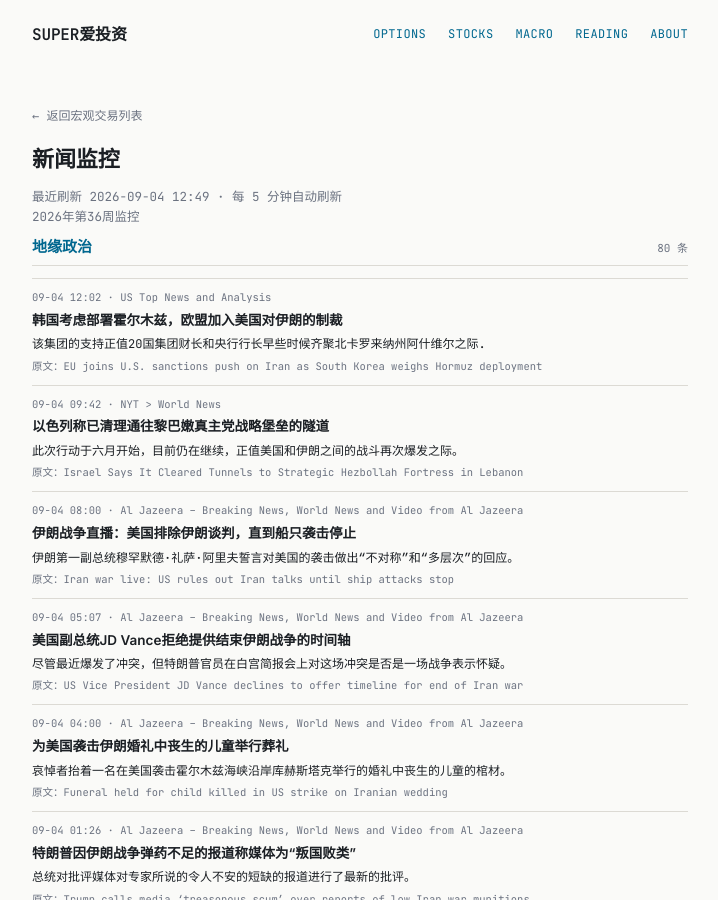
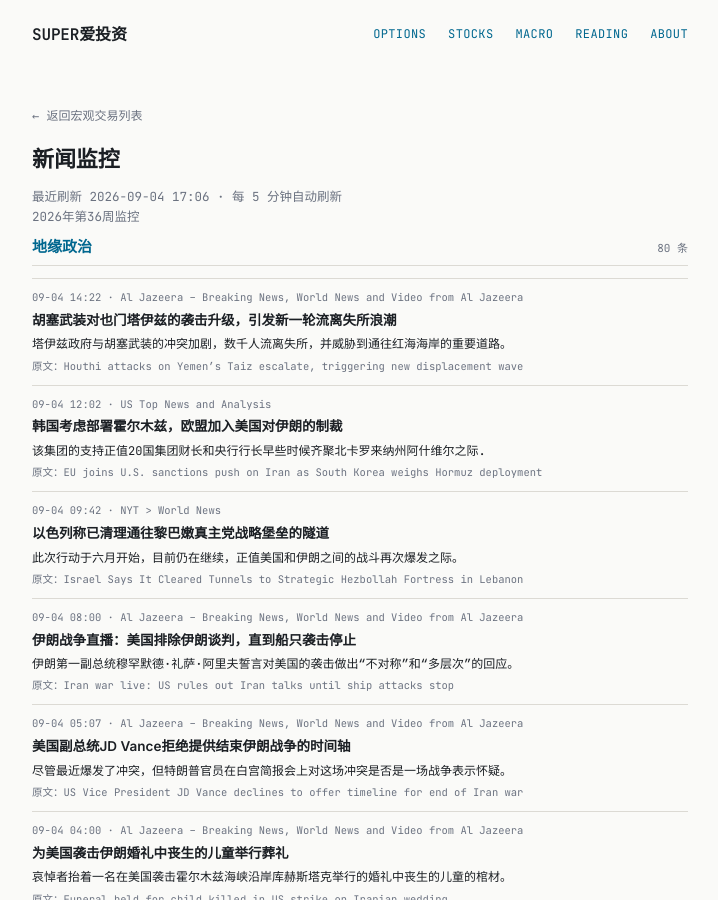
Before and after one commit to tang3super/tang3super.github.io, a Jekyll site: the page built from macro-trade/news-digest.md, in a window 1280 px wide and 900 px high. Shown: the whole window, without its empty margins (280-998 px from the left). Built offline with Jekyll 4.4.1, drawn with Linux system fonts in a browser that asks for light colours; some of the changed text lies outside the part shown.

Commit message:
sync news-digest article

```diff
--- a/macro-trade/news-digest.md
+++ b/macro-trade/news-digest.md
@@ -5,11 +5,18 @@
 date: '2026-09-04'
 summary: 2026年第36周监控
 week_label: 2026年第36周监控
-last_updated: 2026-09-04 12:49
+last_updated: 2026-09-04 17:06
 refresh_note: 每 5 分钟自动刷新
 topics:
 - name: 地缘政治
   items:
+  - title: Houthi attacks on Yemen’s Taiz escalate, triggering new displacement wave
+    summary: Government-Houthi clashes in Taiz intensify, displacing thousands and threatening vital roadways to the Red Sea coast.
+    link: https://www.aljazeera.com/news/2026/9/4/houthi-attacks-on-yemens-taiz-escalate-triggering-new-displacement-wave?traffic_source=rss
+    source: Al Jazeera – Breaking News, World News and Video from Al Jazeera
+    time: 09-04 14:22
+    title_zh: 胡塞武装对也门塔伊兹的袭击升级，引发新一轮流离失所浪潮
+    summary_zh: 塔伊兹政府与胡塞武装的冲突加剧，数千人流离失所，并威胁到通往红海海岸的重要道路。
   - title: EU joins U.S. sanctions push on Iran as South Korea weighs Hormuz deployment
     summary: The bloc's endorsement came as the Group of 20 finance ministers and central bank governors gathered in Asheville, North Carolina, earlier t…
     link: https://www.cnbc.com/2026/09/04/us-iran-war-trump-hormuz-operation-economic-outcast-sanctions-campaign.html
@@ -700,6 +701,13 @@
     summary_zh: 特朗普领导下的联邦通信委员会试图针对传播“假”新闻的新闻媒体。
 - name: AI基建
   items:
+  - title: Nvidia becomes one of world's biggest strategic tech backers as equity investments soar to $99 billion
+    summary: Nvidia reported $99 billion in equity holdings as it backs AI labs, cloud providers and infrastructure companies across the sector.
+    link: https://www.cnbc.com/2026/09/04/nvidia-ai-investments-99-billion.html
+    source: US Top News and Analysis
+    time: 09-04 16:08
+    title_zh: 随着股权投资飙升至990亿美元，英伟达成为全球最大的战略科技支持者之一
+    summary_zh: 英伟达报告称，该公司持有990亿美元的股权，支持整个行业的人工智能实验室、云提供商和基础设施公司。
   - title: Nvidia in talks to invest $2.5 bln in Thinking Machines Lab - The Information
     summary: ''
     link: https://www.investing.com/news/stock-market-news/nvidia-in-talks-to-invest-25-bln-in-thinking-machines-lab--the-information-4888766
```
Also changed, not shown: other parts of macro-trade/news-digest.md (+0 -6 lines).
